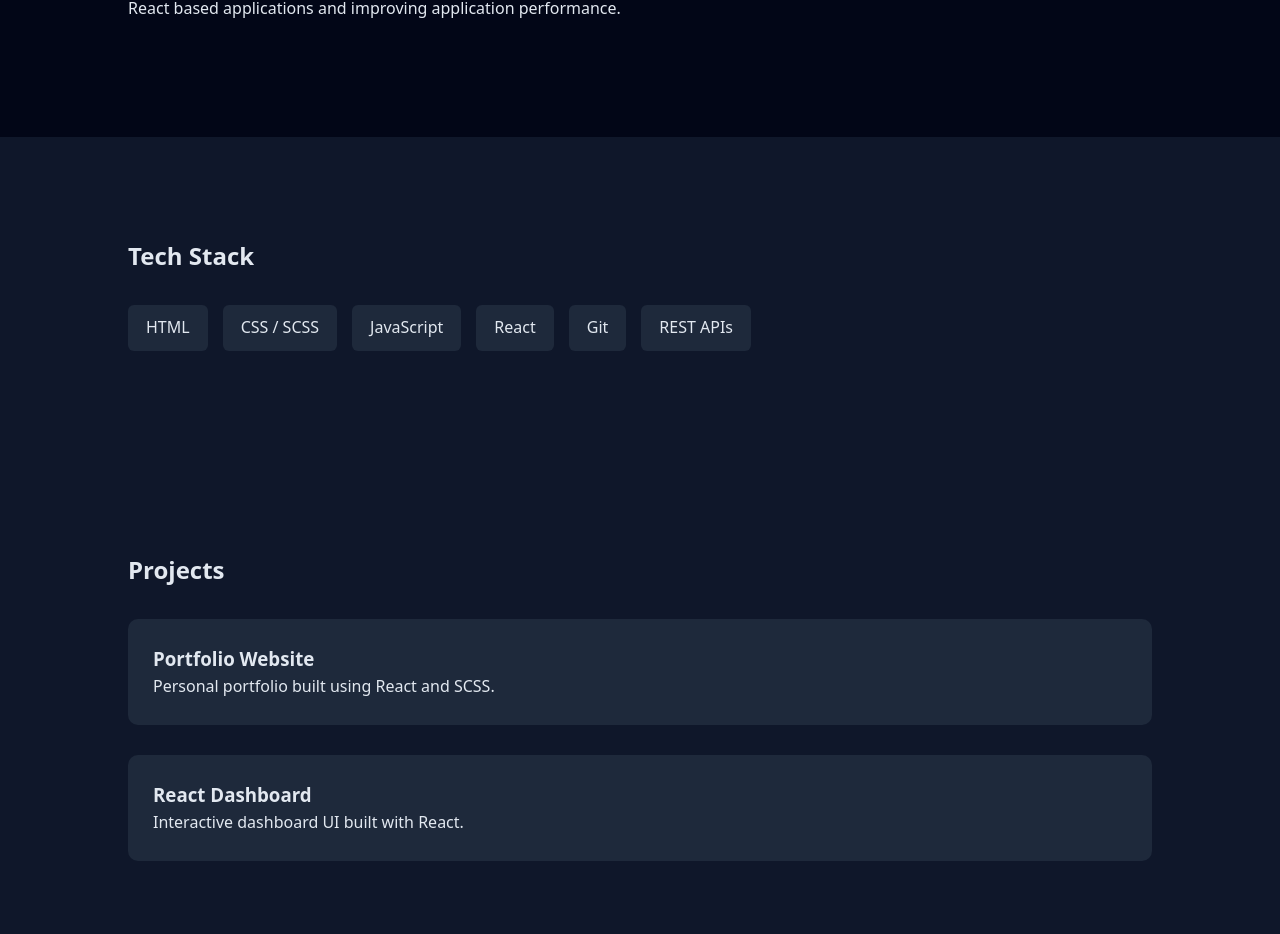
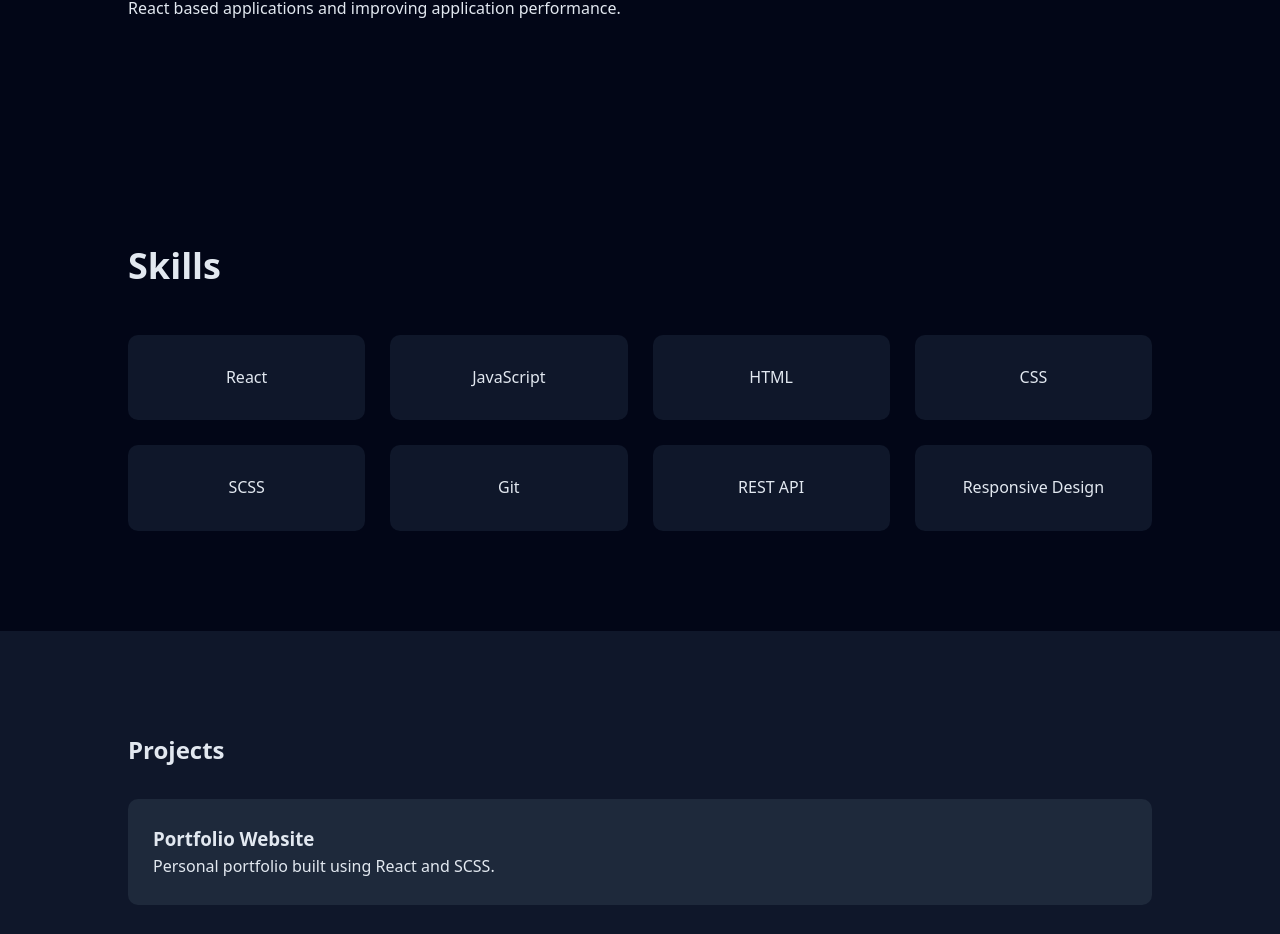
Before and after one commit to Janhavi515/janhavi-portfolio, a React (Vite) app: page / in a window 1280 px wide. Shown: the part 1091-2025 px from the top of the page. Built offline with nearby package versions, Linux system fonts and the light colour scheme.

Commit message:
Added Skills section with grid layout

```diff
--- a/src/components/Skills/Skills.jsx
+++ b/src/components/Skills/Skills.jsx
@@ -1,18 +1,31 @@
 import "./Skills.scss";
 
 const Skills = () => {
+
+  const skills = [
+    "React",
+    "JavaScript",
+    "HTML",
+    "CSS",
+    "SCSS",
+    "Git",
+    "REST API",
+    "Responsive Design"
+  ];
+
   return (
     <section id="skills" className="skills">
-      <h2>Tech Stack</h2>
 
-      <div className="skills-list">
-        <span>HTML</span>
-        <span>CSS / SCSS</span>
-        <span>JavaScript</span>
-        <span>React</span>
-        <span>Git</span>
-        <span>REST APIs</span>
+      <h2>Skills</h2>
+
+      <div className="skills-grid">
+        {skills.map((skill, index) => (
+          <div className="skill-card" key={index}>
+            {skill}
+          </div>
+        ))}
       </div>
+
     </section>
   );
 };
--- a/src/components/Skills/Skills.scss
+++ b/src/components/Skills/Skills.scss
@@ -1,12 +1,37 @@
-.skills-list {
-    display: flex;
-    flex-wrap: wrap;
-    gap: 15px;
-    margin-top: 30px;
+.skills {
+  padding: 100px 10%;
+  background: #020617;
+  color: #e2e8f0;
+}
+
+.skills h2 {
+  font-size: 36px;
+  margin-bottom: 40px;
+}
+
+.skills-grid {
+  display: grid;
+  grid-template-columns: repeat(4, 1fr);
+  gap: 25px;
+}
+
+.skill-card {
+  background: #0f172a;
+  padding: 30px;
+  border-radius: 10px;
+  text-align: center;
+  transition: 0.3s;
+}
+
+.skill-card:hover {
+  transform: translateY(-10px);
+  background: #1e293b;
+}
+
+@media (max-width: 768px) {
+
+  .skills-grid {
+    grid-template-columns: repeat(2, 1fr);
   }
 
-  .skills-list span {
-    background: #1e293b;
-    padding: 10px 18px;
-    border-radius: 6px;
-  }
+}
```
